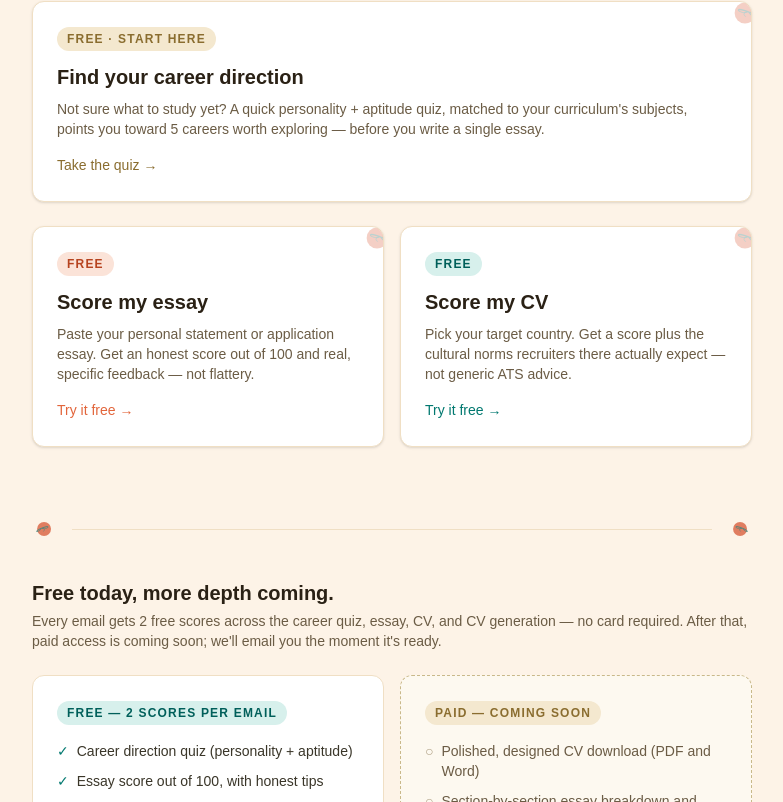
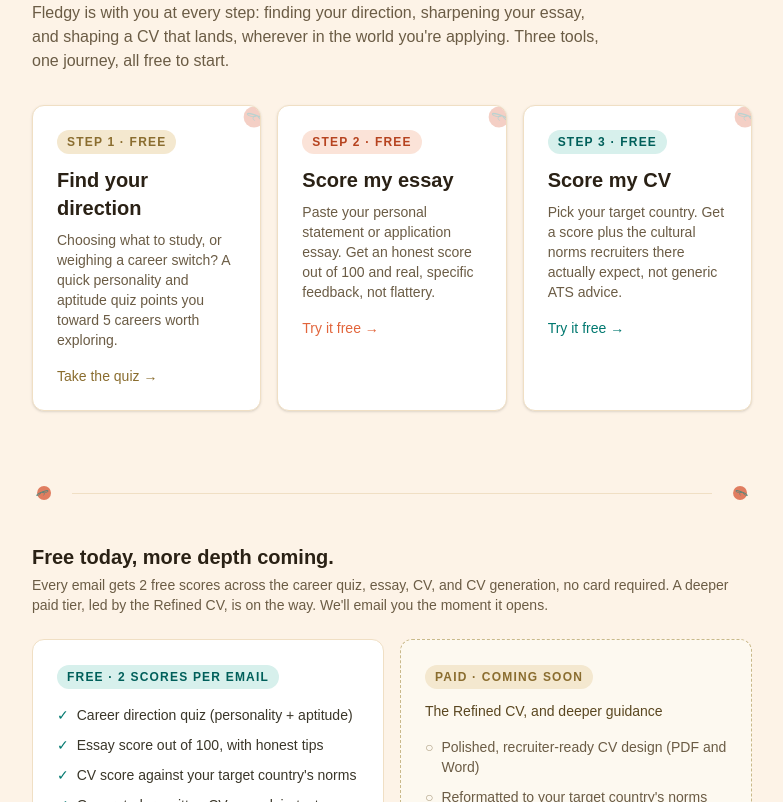
Before and after one commit to arsh-da-pers/Fledgy, a Next.js app: page / in a window 1280 px wide. Shown: the part 698-1500 px from the top of the page, without its empty margins (248-1031 px from the left). Built offline with nearby package versions, Linux system fonts and the light colour scheme.

Commit message:
v28: reduce em dashes, student/switcher quiz toggle, equal 3-up products, guidance framing

```diff
--- a/src/app/cv/page.tsx
+++ b/src/app/cv/page.tsx
@@ -247,8 +247,8 @@
               </h2>
               <p className="mt-1 text-sm text-[#6b5c45]">
                 We&apos;ll rewrite your CV into the structure and format{" "}
-                {country || "your target country"}&apos;s recruiters expect —
-                free, plain text.
+                {country || "your target country"}&apos;s recruiters expect.
+                Free, plain text.
               </p>
               <button
                 type="button"
@@ -256,7 +256,7 @@
                 disabled={generating}
                 className="mt-4 w-full rounded-lg border border-teal-700 px-4 py-3 text-sm font-semibold text-teal-700 transition hover:bg-teal-50 disabled:opacity-50"
               >
-                {generating ? "Rewriting your CV…" : "Generate my improved CV — free"}
+                {generating ? "Rewriting your CV…" : "Generate my improved CV, free"}
               </button>
 
               {generateError && generatePaywall && (
@@ -284,14 +284,14 @@
                       onClick={handleDownload}
                       className="w-full rounded-lg bg-teal-700 px-4 py-3 text-sm font-semibold text-white transition hover:bg-teal-800"
                     >
-                      Download as .txt — free
+                      Download as .txt, free
                     </button>
                     <button
                       type="button"
                       disabled
                       className="w-full cursor-not-allowed rounded-lg border border-dashed border-[#c9b98a] px-4 py-3 text-sm font-semibold text-[#9c8b6f]"
                     >
-                      Polished PDF/Word — coming soon
+                      Polished PDF/Word, coming soon
                     </button>
                   </div>
                 </div>
--- a/src/app/essay/page.tsx
+++ b/src/app/essay/page.tsx
@@ -88,7 +88,7 @@
         </h1>
         <p className="mt-2 text-[#6b5c45]">
           Paste your essay below. This free score is deliberately surface
-          level — honest, not padded.
+          level: honest, not padded.
         </p>
 
         <form onSubmit={handleSubmit} className="mt-8 space-y-4">
--- a/src/app/layout.tsx
+++ b/src/app/layout.tsx
@@ -5,7 +5,7 @@
 import Footer from "@/components/Footer";
 
 export const metadata: Metadata = {
-  title: "Fledgy — Grow Your Wings",
+  title: "Fledgy · Grow Your Wings",
   description:
     "AI-powered essay and CV feedback built for international students and talent. Honest scores, country-specific advice, free to try.",
 };
--- a/src/app/page.tsx
+++ b/src/app/page.tsx
@@ -14,7 +14,7 @@
           Grow your wings.
         </h1>
         <p className="mt-5 max-w-xl text-lg text-[#6b5c45]">
-          Honest, AI-powered feedback on your university essay and CV — built
+          Honest, AI-powered feedback on your university essay and CV, built
           for students and talent applying from anywhere in the world, not
           just the US or UK.
         </p>
@@ -25,53 +25,56 @@
           <Mark size={40} opacity={0.9} className="scale-x-[-1]" />
         </div>
 
-        <div className="mt-8">
+        <p className="mt-8 max-w-xl text-[#6b5c45]">
+          Fledgy is with you at every step: finding your direction, sharpening
+          your essay, and shaping a CV that lands, wherever in the world
+          you&apos;re applying. Three tools, one journey, all free to start.
+        </p>
+
+        <div className="mt-8 grid gap-4 sm:grid-cols-3">
           <Link
             href="/careers"
-            className="group relative block overflow-hidden rounded-xl border border-[#f0dfc4] bg-white p-6 shadow-sm transition hover:border-[#8a6d2f] hover:shadow-md"
+            className="group relative flex h-full flex-col overflow-hidden rounded-xl border border-[#f0dfc4] bg-white p-6 shadow-sm transition hover:border-[#8a6d2f] hover:shadow-md"
           >
             <Mark
               size={54}
               opacity={0.3}
               className="pointer-events-none absolute -right-3 -top-4"
             />
-            <span className="inline-block rounded-full bg-[#f4e8cf] px-2.5 py-1 text-xs font-bold tracking-widest text-[#8a6d2f]">
-              FREE · START HERE
+            <span className="inline-block w-fit rounded-full bg-[#f4e8cf] px-2.5 py-1 text-xs font-bold tracking-widest text-[#8a6d2f]">
+              STEP 1 · FREE
             </span>
             <h2 className="mt-3 text-xl font-semibold text-[#2a2115]">
-              Find your career direction
+              Find your direction
             </h2>
             <p className="mt-2 text-sm text-[#6b5c45]">
-              Not sure what to study yet? A quick personality + aptitude quiz,
-              matched to your curriculum&apos;s subjects, points you toward 5
-              careers worth exploring — before you write a single essay.
+              Choosing what to study, or weighing a career switch? A quick
+              personality and aptitude quiz points you toward 5 careers worth
+              exploring.
             </p>
             <span className="mt-4 inline-block text-sm font-medium text-[#8a6d2f] group-hover:underline">
               Take the quiz →
             </span>
           </Link>
-        </div>
 
-        <div className="mt-6 grid gap-4 sm:grid-cols-2">
           <Link
             href="/essay"
-            className="group relative overflow-hidden rounded-xl border border-[#f0dfc4] bg-white p-6 shadow-sm transition hover:border-[#e2653b] hover:shadow-md"
+            className="group relative flex h-full flex-col overflow-hidden rounded-xl border border-[#f0dfc4] bg-white p-6 shadow-sm transition hover:border-[#e2653b] hover:shadow-md"
           >
             <Mark
               size={54}
               opacity={0.3}
               className="pointer-events-none absolute -right-3 -top-4"
             />
-            <span className="inline-block rounded-full bg-[#fbe3d8] px-2.5 py-1 text-xs font-bold tracking-widest text-[#b6431f]">
-              FREE
+            <span className="inline-block w-fit rounded-full bg-[#fbe3d8] px-2.5 py-1 text-xs font-bold tracking-widest text-[#b6431f]">
+              STEP 2 · FREE
             </span>
             <h2 className="mt-3 text-xl font-semibold text-[#2a2115]">
               Score my essay
             </h2>
             <p className="mt-2 text-sm text-[#6b5c45]">
-              Paste your personal statement or application essay. Get an
-              honest score out of 100 and real, specific feedback — not
-              flattery.
+              Paste your personal statement or application essay. Get an honest
+              score out of 100 and real, specific feedback, not flattery.
             </p>
             <span className="mt-4 inline-block text-sm font-medium text-[#e2653b] group-hover:underline">
               Try it free →
@@ -80,22 +83,22 @@
 
           <Link
             href="/cv"
-            className="group relative overflow-hidden rounded-xl border border-[#f0dfc4] bg-white p-6 shadow-sm transition hover:border-teal-600 hover:shadow-md"
+            className="group relative flex h-full flex-col overflow-hidden rounded-xl border border-[#f0dfc4] bg-white p-6 shadow-sm transition hover:border-teal-600 hover:shadow-md"
           >
             <Mark
               size={54}
               opacity={0.3}
               className="pointer-events-none absolute -right-3 -top-4"
             />
-            <span className="inline-block rounded-full bg-[#d7f0ec] px-2.5 py-1 text-xs font-bold tracking-widest text-teal-800">
-              FREE
+            <span className="inline-block w-fit rounded-full bg-[#d7f0ec] px-2.5 py-1 text-xs font-bold tracking-widest text-teal-800">
+              STEP 3 · FREE
             </span>
             <h2 className="mt-3 text-xl font-semibold text-[#2a2115]">
               Score my CV
             </h2>
             <p className="mt-2 text-sm text-[#6b5c45]">
               Pick your target country. Get a score plus the cultural norms
-              recruiters there actually expect — not generic ATS advice.
+              recruiters there actually expect, not generic ATS advice.
             </p>
             <span className="mt-4 inline-block text-sm font-medium text-teal-700 group-hover:underline">
               Try it free →
@@ -115,14 +118,14 @@
           </h2>
           <p className="mt-1 text-sm text-[#6b5c45]">
             Every email gets 2 free scores across the career quiz, essay, CV,
-            and CV generation — no card required. After that, paid access is
-            coming soon; we&apos;ll email you the moment it&apos;s ready.
+            and CV generation, no card required. A deeper paid tier, led by the
+            Refined CV, is on the way. We&apos;ll email you the moment it opens.
           </p>
 
           <div className="mt-6 grid gap-4 sm:grid-cols-2">
             <div className="rounded-xl border border-[#f0dfc4] bg-white p-6">
               <span className="inline-block rounded-full bg-[#d7f0ec] px-2.5 py-1 text-xs font-bold tracking-widest text-teal-800">
-                FREE — 2 SCORES PER EMAIL
+                FREE · 2 SCORES PER EMAIL
               </span>
               <ul className="mt-4 space-y-2.5 text-sm text-[#3a3629]">
                 <li className="flex gap-2">
@@ -150,12 +153,19 @@
 
             <div className="rounded-xl border border-dashed border-[#c9b98a] bg-[#fdf9f0] p-6">
               <span className="inline-block rounded-full bg-[#f4e8cf] px-2.5 py-1 text-xs font-bold tracking-widest text-[#8a6d2f]">
-                PAID — COMING SOON
+                PAID · COMING SOON
               </span>
+              <p className="mt-3 text-sm font-medium text-[#5a4720]">
+                The Refined CV, and deeper guidance
+              </p>
               <ul className="mt-4 space-y-2.5 text-sm text-[#6b5c45]">
                 <li className="flex gap-2">
                   <span className="text-[#b0a186]">○</span>
-                  <span>Polished, designed CV download (PDF and Word)</span>
+                  <span>Polished, recruiter-ready CV design (PDF and Word)</span>
+                </li>
+                <li className="flex gap-2">
+                  <span className="text-[#b0a186]">○</span>
+                  <span>Reformatted to your target country&apos;s norms</span>
                 </li>
                 <li className="flex gap-2">
                   <span className="text-[#b0a186]">○</span>
@@ -164,10 +174,6 @@
                 <li className="flex gap-2">
                   <span className="text-[#b0a186]">○</span>
                   <span>Deeper, school and country-specific dos and don&apos;ts</span>
-                </li>
-                <li className="flex gap-2">
-                  <span className="text-[#b0a186]">○</span>
-                  <span>Unlimited rewrites and version history</span>
                 </li>
               </ul>
             </div>
--- a/src/components/Footer.tsx
+++ b/src/components/Footer.tsx
@@ -7,7 +7,7 @@
         <Mark size={28} opacity={0.75} className="mt-0.5 hidden shrink-0 sm:block" />
         <p className="text-xs leading-relaxed text-[#9c8b6f]">
           Fledgy&apos;s scores, tips, and generated drafts are AI-produced
-          guidance to help you improve — they are not a guarantee of
+          guidance to help you improve. They are not a guarantee of
           admission, a job offer, or any specific outcome, and they are not a
           substitute for advice from your target university, employer, or a
           qualified professional. Requirements vary by institution and
```
Also changed, not shown: src/app/api/careers/route.ts (+41 -9 lines), src/app/careers/page.tsx (+95 -6 lines).
